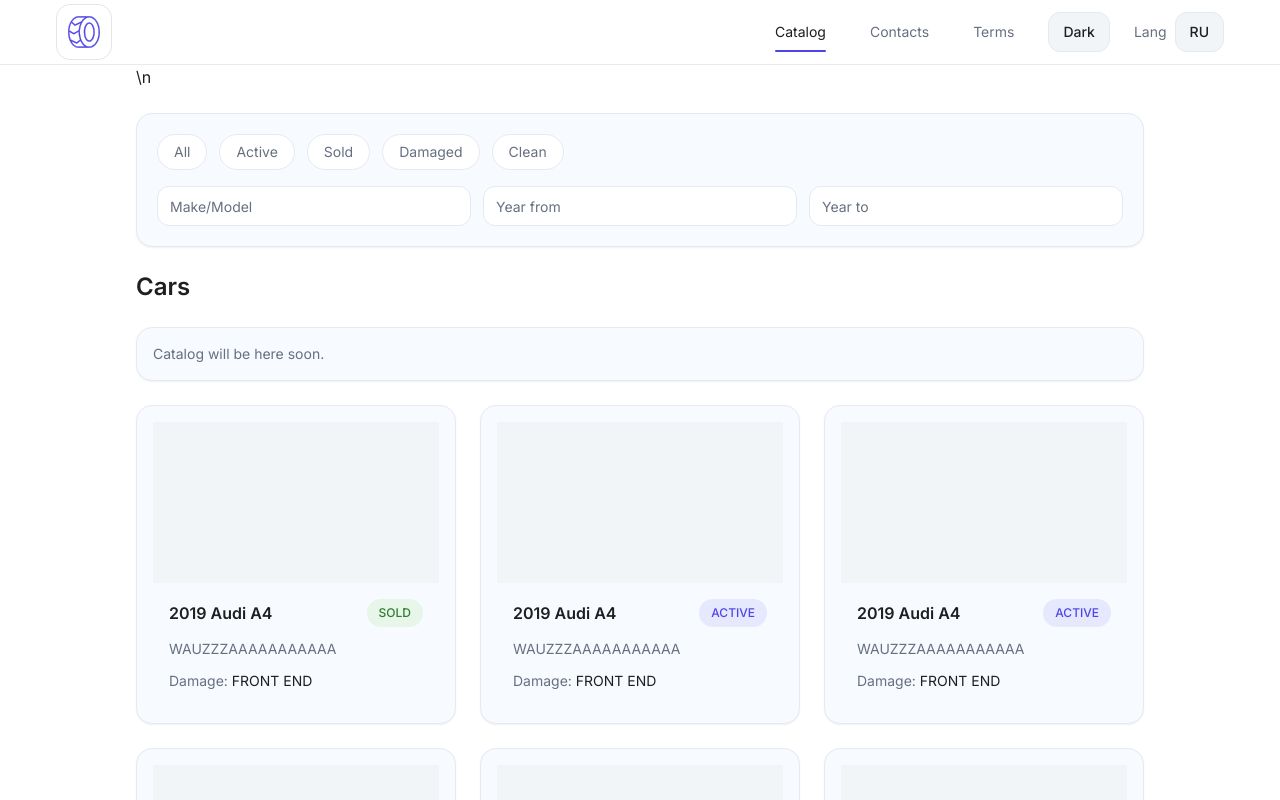
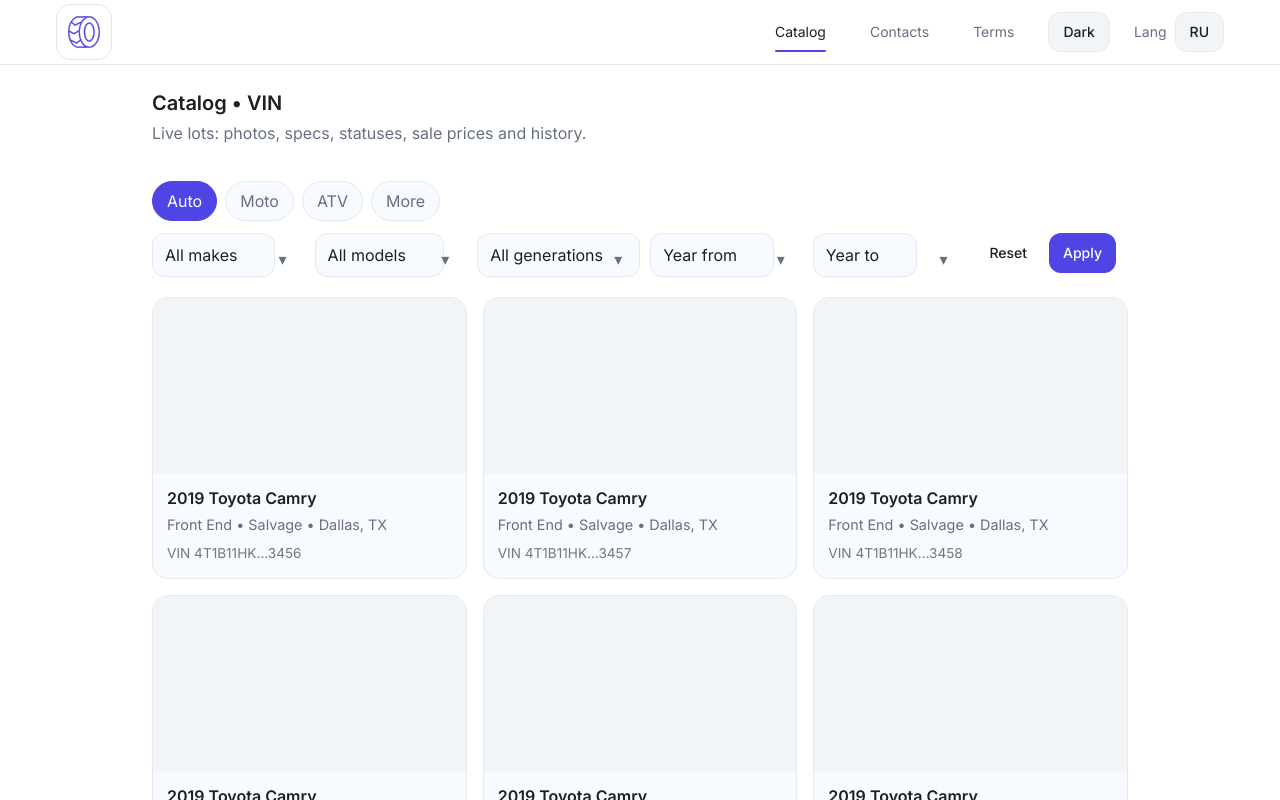
Before and after one commit to KestutisTreciokas/vinops, a Next.js app in the folder frontend/: page /en/cars in a window 1280 px wide. Shown: the top 800 px of the page. Built offline with nearby package versions, Linux system fonts and the light colour scheme.

Commit message:
catalog(m1): filters (tabs + selects), vehicle cards grid, pager; dark/light via tokens

```diff
--- a/frontend/src/app/[lang]/cars/page.tsx
+++ b/frontend/src/app/[lang]/cars/page.tsx
@@ -1,24 +1,88 @@
-import CatalogCard from '../../../components/CatalogCard'
-import Filters from './_Filters'
-export default function Catalog({ params }: { params: { lang: 'en' | 'ru' } }) {
-  const t = (en: string, ru: string) => (params.lang === 'ru' ? ru : en)
+'use client'
+import { useState } from 'react'
+import PillTabs from '@/components/PillTabs'
+import VehicleCard, { VehicleLite } from '@/components/VehicleCard'
+
+export default function CatalogPage({ params }: { params: { lang: 'en'|'ru' } }) {
+  const lang = params.lang
+  const t = (en:string, ru:string)=> lang==='ru'?ru:en
+
+  const tabs = [
+    { id:'auto', label: t('Auto','Авто') },
+    { id:'moto', label: t('Moto','Мото') },
+    { id:'atv',  label: 'ATV' },
+    { id:'more', label: t('More','Еще') },
+  ]
+  const [tab, setTab] = useState('auto')
+
+  // Мок-данные (9 карточек, как в макете)
+  const rows: VehicleLite[] = Array.from({length:9}).map((_,i)=>({
+    year: 2019, make:'Toyota', model:'Camry',
+    damage:'Front End', title:'Salvage', location:'Dallas, TX',
+    vin: `4T1B11HK0000${3456+i}`
+  }))
 
   return (
-    <section className="grid gap-6">\n      <Filters lang={params.lang} />
-      <h1 className="text-2xl font-semibold">{t('Cars', 'Каталог')}</h1>
+    <main>
+      <section className="container catalog-head">
+        <h1 className="text-xl font-semibold mb-1">{t('Catalog • VIN', 'Каталог • VIN')}</h1>
+        <p className="text-fg-muted">{t(
+          'Live lots: photos, specs, statuses, sale prices and history.',
+          'Актуальные лоты: фото, характеристики, статусы, цены продаж и история.'
+        )}</p>
+      </section>
 
-      <div className="card">
-        <div className="text-sm text-fg-muted">
-           {t('Catalog will be here soon.', 'Каталог скоро будет.')}
+      <section className="container mt-6">
+        <PillTabs items={tabs} value={tab} onChange={setTab} className="mb-3" />
+
+        <div className="filters-bar">
+          <div className="select-wrap">
+            <select className="select">
+              <option>{t('All makes','Все марки')}</option>
+            </select>
+            <span className="chev">▾</span>
+          </div>
+          <div className="select-wrap">
+            <select className="select">
+              <option>{t('All models','Все модели')}</option>
+            </select>
+            <span className="chev">▾</span>
+          </div>
+          <div className="select-wrap">
+            <select className="select">
+              <option>{t('All generations','Все поколения')}</option>
+            </select>
+            <span className="chev">▾</span>
+          </div>
+          <div className="select-wrap">
+            <select className="select">
+              <option>{t('Year from','От')}</option>
+            </select>
+            <span className="chev">▾</span>
+          </div>
+          <div className="select-wrap">
+            <select className="select">
+              <option>{t('Year to','До')}</option>
+            </select>
+            <span className="chev">▾</span>
+          </div>
+          <div className="flex gap-2">
+            <button className="btn">{t('Reset','Сбросить')}</button>
+            <button className="btn btn-primary">{t('Apply','Применить')}</button>
+          </div>
         </div>
-      </div>
 
-      <div className="grid gap-6 sm:grid-cols-2 lg:grid-cols-3">
-        {Array.from({length:6}).map((_,i)=>(
-          <CatalogCard key={i} vin="WAUZZZAAAAAAAAAAA" year={2019} make="Audi" model="A4" primaryDamage="FRONT END" status={i%3===0?'sold':'active'} />
-        ))}
-      </div>
+        <div className="grid grid-cols-1 sm:grid-cols-2 lg:grid-cols-3 gap-4 mt-5">
+          {rows.map((v,idx)=>(<VehicleCard key={idx} v={v}/>))}
+        </div>
 
-    </section>
+        <nav className="pager">
+          <button className="pager-btn">{t('Prev','Prev')}</button>
+          <button className="pager-btn pager-btn-active">1</button>
+          <button className="pager-btn">2</button>
+          <button className="pager-btn">{t('Next','Next')}</button>
+        </nav>
+      </section>
+    </main>
   )
 }
--- /dev/null
+++ b/frontend/src/components/PillTabs.tsx
@@ -0,0 +1,18 @@
+'use client'
+export type TabItem = { id: string; label: string }
+export default function PillTabs({
+  items, value, onChange, className=''
+}: { items: TabItem[]; value: string; onChange: (id:string)=>void; className?: string }) {
+  return (
+    <div className={`pill-tabs ${className}`}>
+      {items.map(it => (
+        <button
+          key={it.id}
+          type="button"
+          className={`pill ${value===it.id ? 'pill-active' : ''}`}
+          onClick={()=>onChange(it.id)}
+        >{it.label}</button>
+      ))}
+    </div>
+  )
+}
--- /dev/null
+++ b/frontend/src/components/VehicleCard.tsx
@@ -0,0 +1,24 @@
+export type VehicleLite = {
+  year: number
+  make: string
+  model: string
+  damage: string
+  title: string
+  location: string
+  vin: string
+  image?: string | null
+}
+const shortVin = (vin:string) => (vin.length>10 ? `${vin.slice(0,8)}…${vin.slice(-4)}` : vin)
+
+export default function VehicleCard({v}:{v:VehicleLite}) {
+  return (
+    <article className="vehicle-card">
+      <div className="vimg">{/* позже поставим реальное изображение */}</div>
+      <div className="vbody">
+        <div className="vtitle">{v.year} {v.make} {v.model}</div>
+        <div className="vmeta">{v.damage} • {v.title} • {v.location}</div>
+        <div className="vvin">VIN {shortVin(v.vin)}</div>
+      </div>
+    </article>
+  )
+}
--- a/frontend/src/styles/globals.css
+++ b/frontend/src/styles/globals.css
@@ -482,3 +482,56 @@ a:hover { color: var(--brand-hover); }
 /* Карточка преимуществ — subtle hover */
 .feature-card { transition: transform .16s ease, box-shadow .16s ease, border-color .16s ease; }
 .feature-card:hover { transform: translateY(-1px); border-color: var(--brand); }
+
+/* === Catalog filters === */
+.pill-tabs { display:flex; gap:8px; flex-wrap:wrap; }
+.pill {
+  display:inline-flex; align-items:center; height:40px; padding:0 14px;
+  border-radius:999px; border:1px solid var(--border-muted);
+  background: var(--bg-surface); color: var(--fg-muted);
+  transition: background .15s ease, color .15s ease, border-color .15s ease;
+}
+.pill:hover { color: var(--fg-default); }
+.pill-active { background: var(--brand); color: var(--brand-fg); border-color: var(--brand); }
+
+.select {
+  appearance:none; height:44px; border-radius:12px;
+  background: var(--bg-surface); color: var(--fg-default);
+  border:1px solid var(--border-muted);
+  padding:0 36px 0 12px; /* справа место под стрелку */
+  outline:none;
+}
+.select:focus { border-color: var(--brand); box-shadow: 0 0 0 2px color-mix(in hsl, var(--brand) 30%, transparent); }
+.select-wrap { position:relative; }
+.select-wrap .chev {
+  position:absolute; right:10px; top:50%; transform:translateY(-50%);
+  width:16px; height:16px; pointer-events:none; color: var(--fg-muted);
+}
+
+/* === Catalog cards === */
+.vehicle-card {
+  border:1px solid var(--border-muted); border-radius:16px; overflow:hidden;
+  background: var(--bg-surface); transition: transform .16s ease, border-color .16s ease, box-shadow .16s ease;
+}
+.vehicle-card:hover { transform: translateY(-1px); border-color: var(--brand); box-shadow: 0 6px 22px rgba(0,0,0,.08); }
+
+.vimg { aspect-ratio: 16/9; width:100%; background: var(--bg-muted); display:block; }
+.vbody { padding:12px 14px 14px; }
+.vtitle { font-weight:600; }
+.vmeta { color: var(--fg-muted); font-size: .9rem; margin-top:4px; }
+.vvin { margin-top:8px; font-size:.85rem; color: var(--fg-subtle); }
+
+/* Пагинация */
+.pager { display:flex; gap:8px; align-items:center; justify-content:center; margin-top:16px; }
+.pager-btn {
+  height:36px; min-width:36px; padding:0 10px; border-radius:10px;
+  background: var(--bg-surface); color: var(--fg-default); border:1px solid var(--border-muted);
+}
+.pager-btn-active { background: var(--brand); color: var(--brand-fg); border-color: var(--brand); }
+
+/* Контейнер секции каталога */
+.catalog-head { padding-top: 24px; padding-bottom: 12px; }
+.filters-bar { display:grid; gap:10px; grid-template-columns: 1fr; }
+@media (min-width: 768px) {
+  .filters-bar { grid-template-columns: 1fr 1fr 1fr 1fr 1fr 1fr; } /* 6 ячеек под селекты */
+}
```
